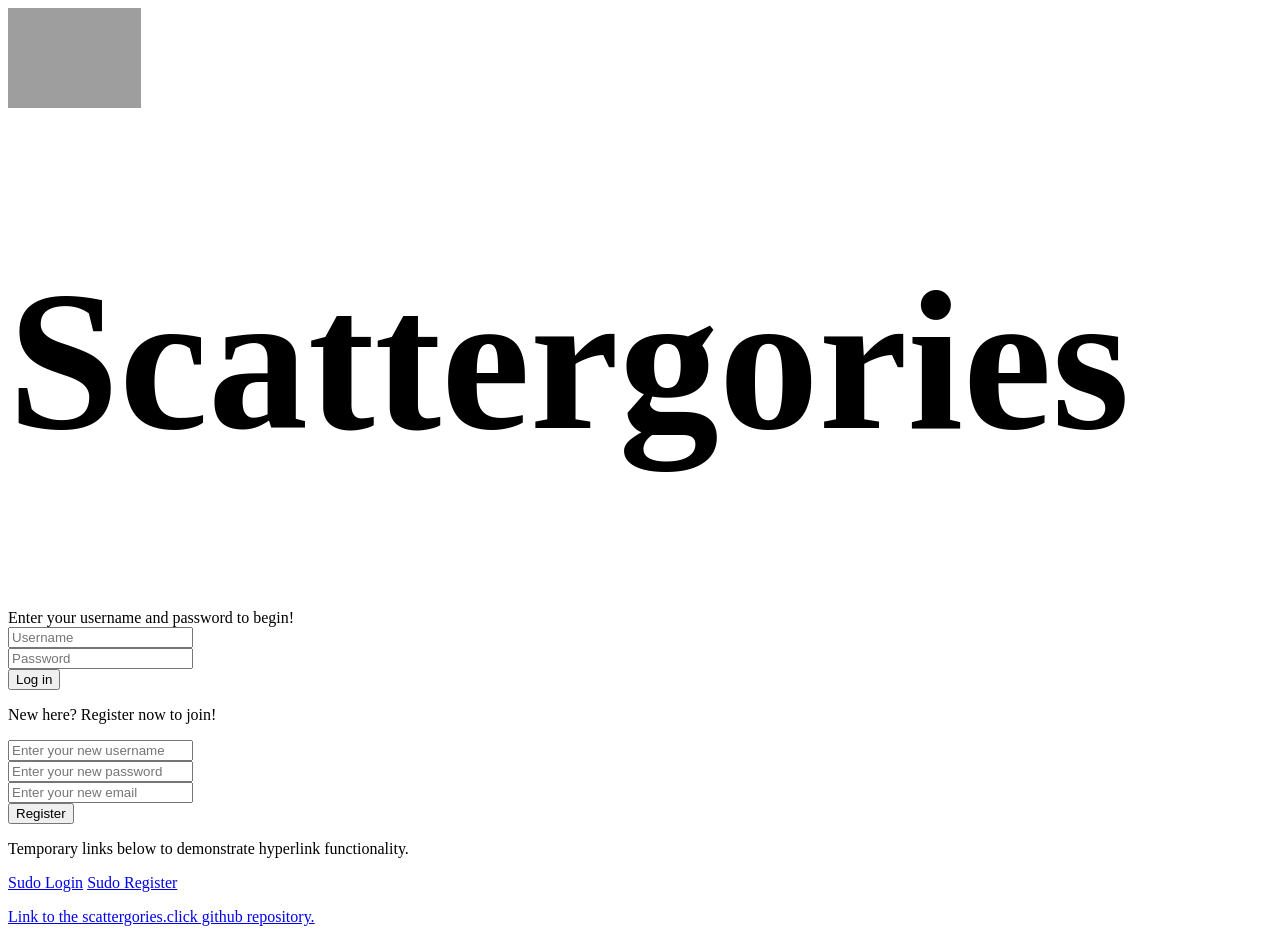
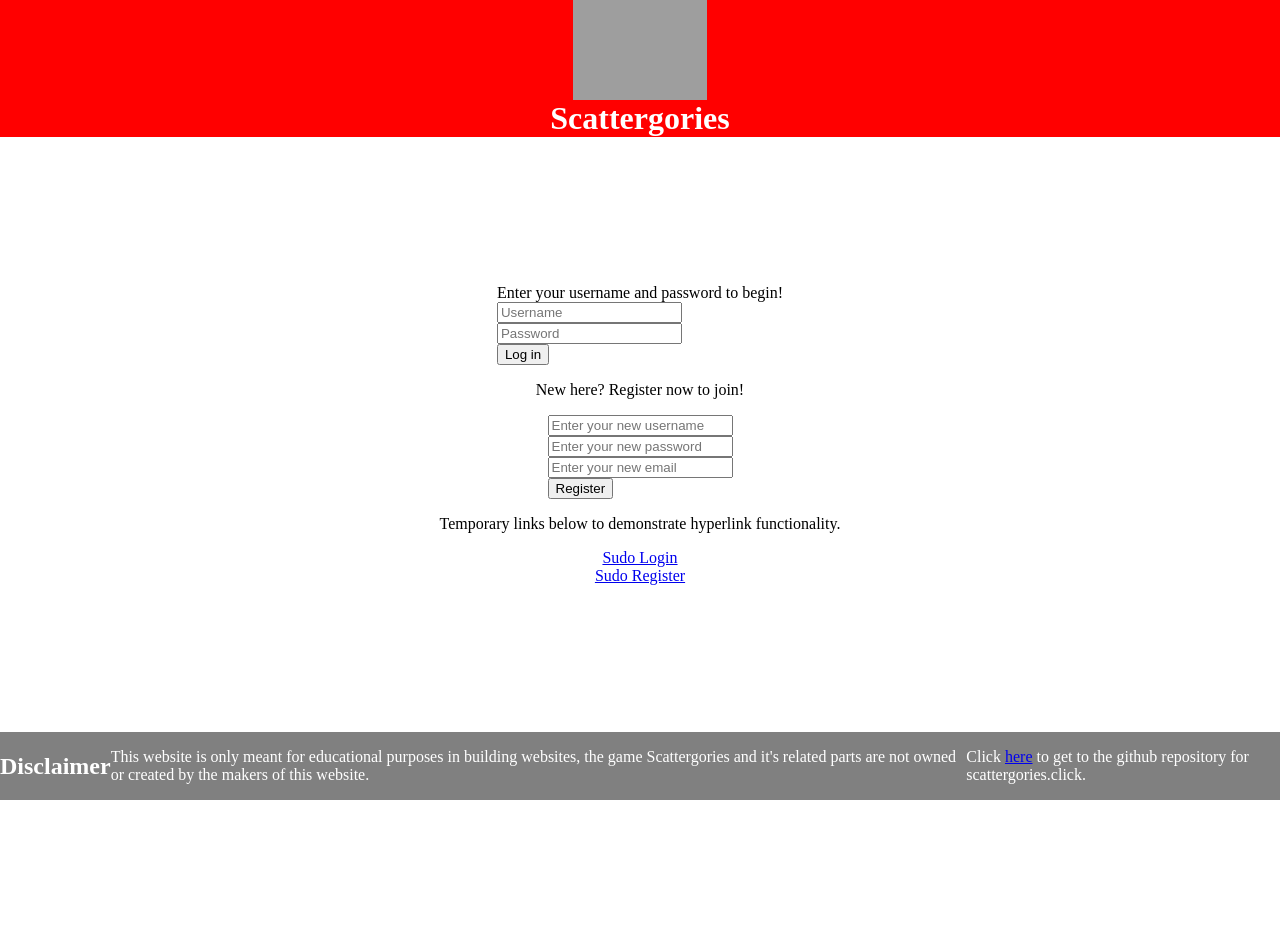
Before and after one commit to driggstyler/CS260Spring, a plain HTML site: page index.html in a window 1280 px wide. Shown: the top 929 px of the page. After the commit the page ends 800 px from the top, so only its background shows below. Drawn offline with Linux system fonts and the light colour scheme; grey boxes are pictures that could not be loaded.

Commit message:
Finished 1st version of login.css

```diff
--- a/index.html
+++ b/index.html
@@ -14,6 +14,7 @@
             height="100px"/>
             <h1>Scattergories</h1>
         </header>
+        <main>
             <div>
                 <div>Enter your username and password to begin!</div>
                 <div><input type = "text" id="usernameInput" placeholder="Username"/></div>
@@ -30,10 +31,14 @@
             <p>Temporary links below to demonstrate hyperlink functionality.</p>
             <a href = "home.html">Sudo Login</a>
             <a href = "home.html">Sudo Register</a>
-        <!--Required linkt to repository, delete later-->
-        <p><a href = "https://github.com/driggstyler/StartUp">Link to the scattergories.click github repository.</a></p>
+        </main>
+        <footer>
+            <!--Required link to repository-->
             <h2>Disclaimer</h2>
             <p>This website is only meant for educational purposes in building websites, the game Scattergories and it's
                 related parts are not owned or created by the makers of this website.</p>
+            <p>Click <a href = "https://github.com/driggstyler/StartUp">here</a> to get to the github repository for scattergories.click.</p>
+        </footer>
     </body>
+
 </html>
--- a/login.css
+++ b/login.css
@@ -1,3 +1,41 @@
-h1 {
-    font-size: 200px;
+body {
+    display: flex;
+    flex-direction: column;
+    margin: 0;
+    height: 100vh;
 }
+header {
+    flex: 0 70px;
+    display: flex;
+    flex-direction: column;
+    align-items: center;
+    justify-content: left;
+    background: red;
+    color: white;
+
+}
+
+header h1 {
+    margin: 0px;
+}
+ main {
+    flex: 1;
+  display: flex;
+  flex-direction: column;
+  align-items: center;
+  justify-content: center;
+ }
+
+footer {
+    flex: 0 40px;
+  display: flex;
+  background: grey;
+  color: white;
+  align-items: center;
+  justify-content: center;
+}
+footer h2 {
+
+    font-size: 1.5em;
+
+}
```
Lines whose indentation alone changed are shown as unchanged.
